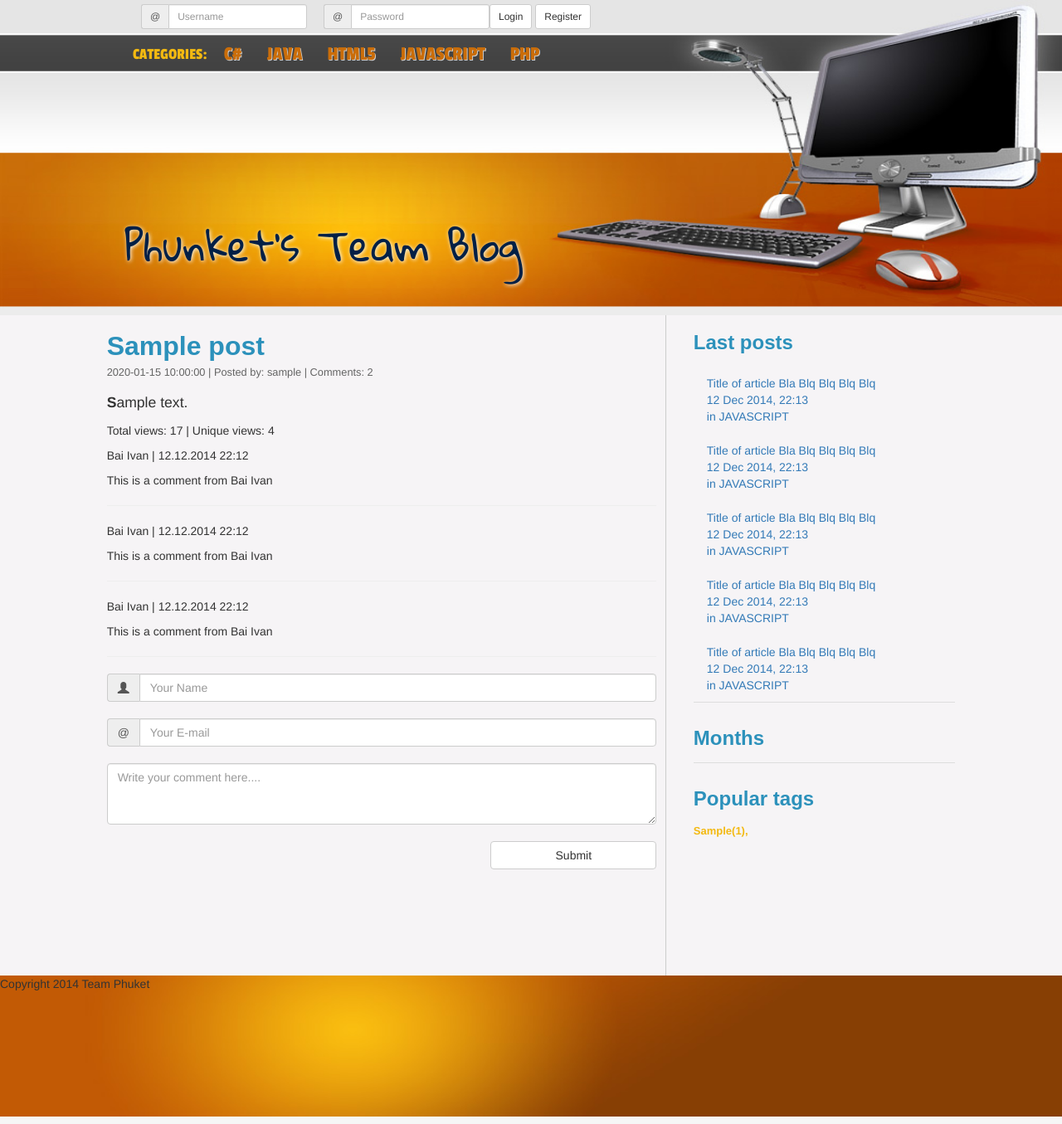
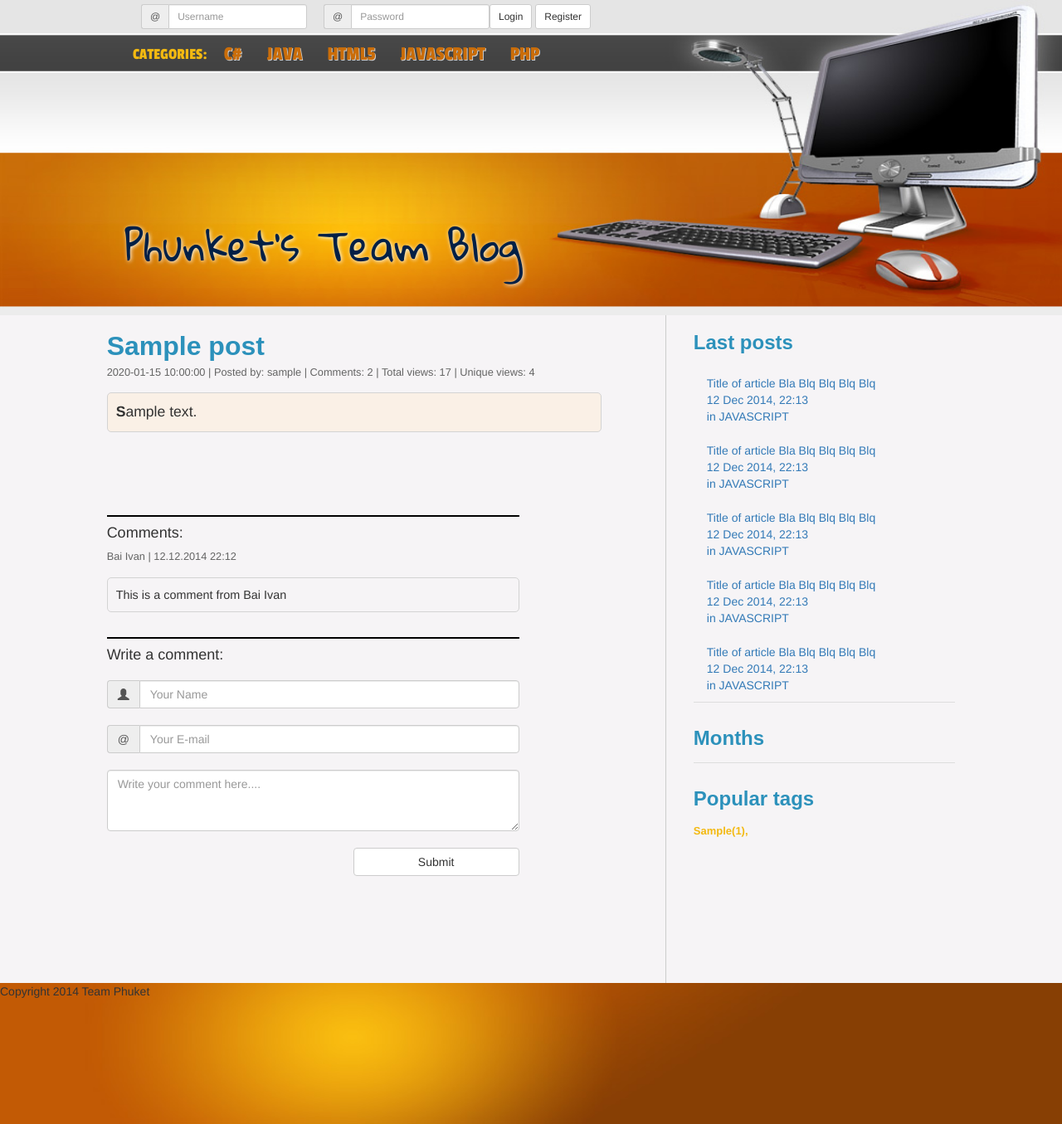
Before and after one commit to nikshi/TeamPhuket, a PHP site: page / in a window 1280 px wide. Shown: the whole page at 83% size. Run offline with PHP 8.4, Linux system fonts and the light colour scheme; data comes from the database, SQL or seed files in the repository; tables that the repository leaves empty hold one stand-in row (values such as "Sample post"); some libraries are stand-ins or nearby versions; some web fonts are replaced.

Commit message:
Style changes

```diff
--- a/article.php
+++ b/article.php
@@ -53,25 +53,21 @@ foreach ($posts as $post):
 
     <article>
         <a href="view.php?query=post&id=<?php echo $post[0] ?>"><h1><?php echo $post[2] ?></h1></a>
-        <p id="date-and-user"><?php echo $post[1] ?> | Posted by: <?php echo $userName ?> | Comments: 2</p>
-        <p id="article-text"><?php echo $post[3] ?></p>
-        <p id="view-data">Total views: <?php echo $totalViews ?> | Unique views: <?php echo $uniqueViews ?></p>
+        <p class="date-and-user"><?php echo $post[1] ?> | Posted by: <?php echo $userName ?> | Comments: 2 | Total views: <?php echo $totalViews ?> | Unique views: <?php echo $uniqueViews ?></p>
+
+        <div class="article-text"><?php echo $post[3] ?></div>
 
 
-        <div id="comments">
-            <p>Bai Ivan | 12.12.2014 22:12</p>
-            <p>This is a comment from Bai Ivan</p>
-            <hr />
-            <p>Bai Ivan | 12.12.2014 22:12</p>
-            <p>This is a comment from Bai Ivan</p>
-            <hr />
-            <p>Bai Ivan | 12.12.2014 22:12</p>
-            <p>This is a comment from Bai Ivan</p>
-            <hr />
+
+        <div class="comments">
+            <h4>Comments:</h4>
+            <p class="date-and-user">Bai Ivan | 12.12.2014 22:12</p>
+            <p class="article-text-small">This is a comment from Bai Ivan</p>
+
         </div>
 
-
         <form method="get" action="#" class="commentForm">
+            <h4>Write a comment:</h4>
             <div class="input-group">
                 <span class="input-group-addon"><span class="glyphicon glyphicon-user"></span> </span>
                 <input type="text" class="form-control" placeholder="Your Name">
--- a/css/style.css
+++ b/css/style.css
@@ -110,21 +110,37 @@ article h1 {
     color: #2c91bb;
 }
 
-#date-and-user {
+.date-and-user {
     margin-bottom: 15px;
     font-family: "Helvetica Neue", Helvetica, Arial, sans-serif;
     font-size: 0.8rem;
     color: #646464;
 }
 
-#article-text {
+.article-text {
     color: #323232;
     white-space: pre-wrap;
     font-size: 1.1rem;
+    display: block;
+    width: 90%;
+    border-radius: 5px;
+    padding: 10px;
+    border: 1px solid #d3d3d3;
+    background-color: linen;
+    margin-bottom: 10px;
 }
 
-#article-text::first-letter {
+.article-text::first-letter {
     font-weight: bold;
+}
+
+.article-text-small {
+    white-space: pre-wrap;
+    font-size: 0.9rem;
+    border-radius: 5px;
+    padding: 10px;
+    border: 1px solid #d3d3d3;
+    margin-bottom: 10px;
 }
 
 .post-lists {
@@ -163,6 +179,14 @@ article h1 {
 
 .commentForm {
     margin-bottom: 150px;
+    width: 75%;
+    border-top: 2px solid #000000;
+}
+
+.comments {
+    margin: 100px 0 30px 0;
+    border-top: 2px solid #000000;
+    width: 75%;
 }
 
 footer {
```
